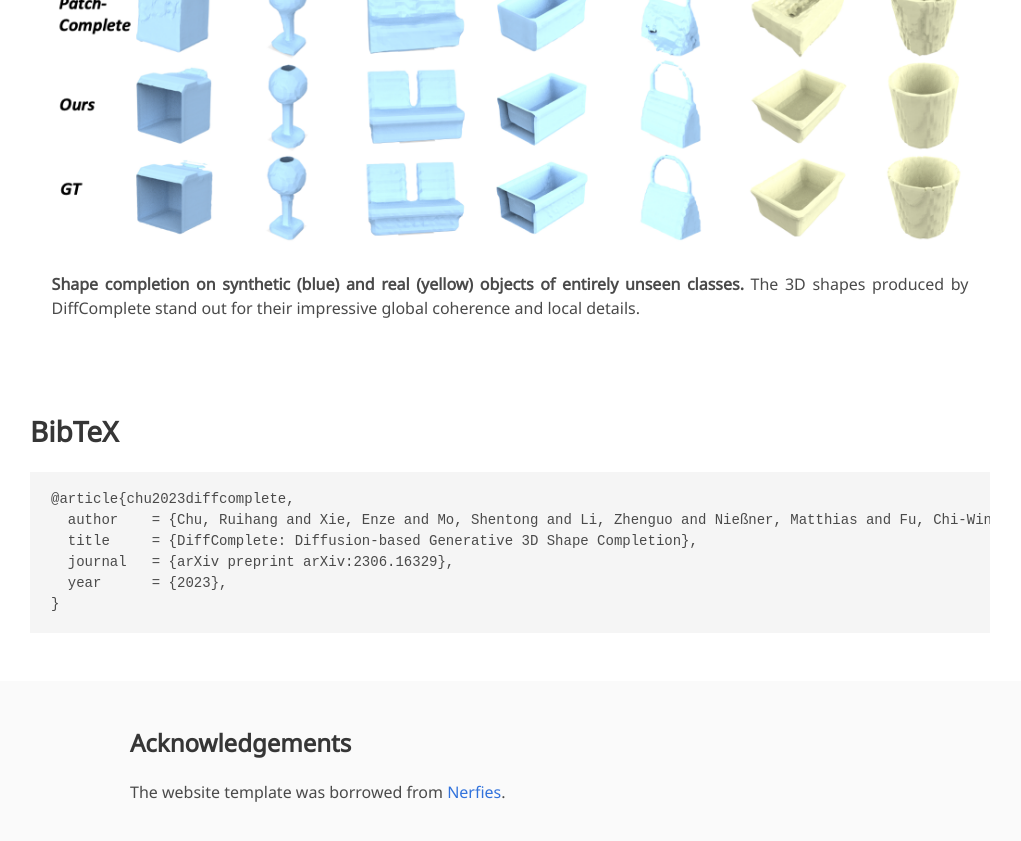
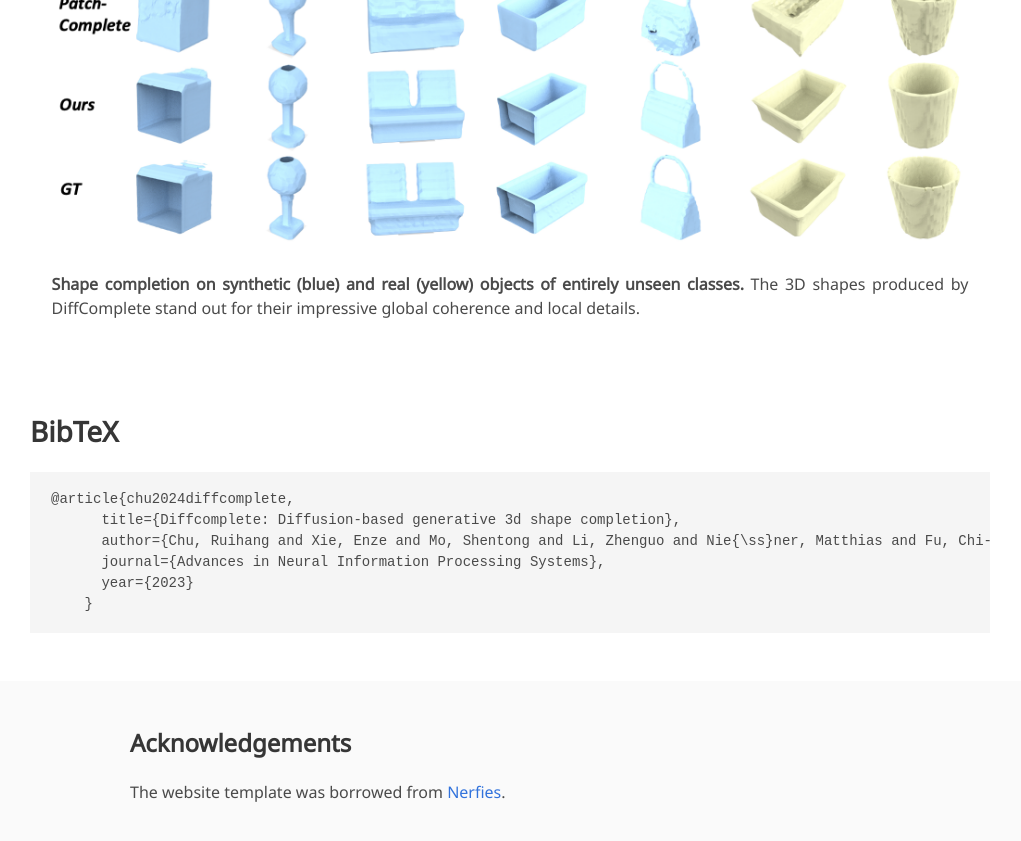
Before and after one commit to cntwang/cntwang.github.io, a Jekyll site: the page diffcomplete.html, which Jekyll copies as it is, in a window 1280 px wide and 900 px high, scrolled down 5931 px. Shown: the top 841 px of the window, without its empty margins (130-1151 px from the left). Built offline with Jekyll 4.4.1, drawn with Linux system fonts in a browser that asks for light colours; nearby versions of some CDN libraries; some web fonts are replaced; library files that are not in the unit come from our copies; a style sheet for code colours, icons or effects is not loaded; some of the changed text lies outside the part shown.

```diff
--- a/diffcomplete.html
+++ b/diffcomplete.html
@@ -472,12 +472,12 @@
 <section class="section" id="BibTeX">
   <div class="container is-max-desktop content">
     <h2 class="title">BibTeX</h2>
-    <pre><code>@article{chu2023diffcomplete,
-  author    = {Chu, Ruihang and Xie, Enze and Mo, Shentong and Li, Zhenguo and Nießner, Matthias and Fu, Chi-Wing and Jia, Jiaya},
-  title     = {DiffComplete: Diffusion-based Generative 3D Shape Completion},
-  journal   = {arXiv preprint arXiv:2306.16329},
-  year      = {2023},
-}</code></pre>
+    <pre><code>@article{chu2024diffcomplete,
+      title={Diffcomplete: Diffusion-based generative 3d shape completion},
+      author={Chu, Ruihang and Xie, Enze and Mo, Shentong and Li, Zhenguo and Nie{\ss}ner, Matthias and Fu, Chi-Wing and Jia, Jiaya},
+      journal={Advances in Neural Information Processing Systems},
+      year={2023}
+    }</code></pre>
   </div>
 </section>
 
```
Also changed, not shown: other parts of diffcomplete.html (+2 -2 lines).
